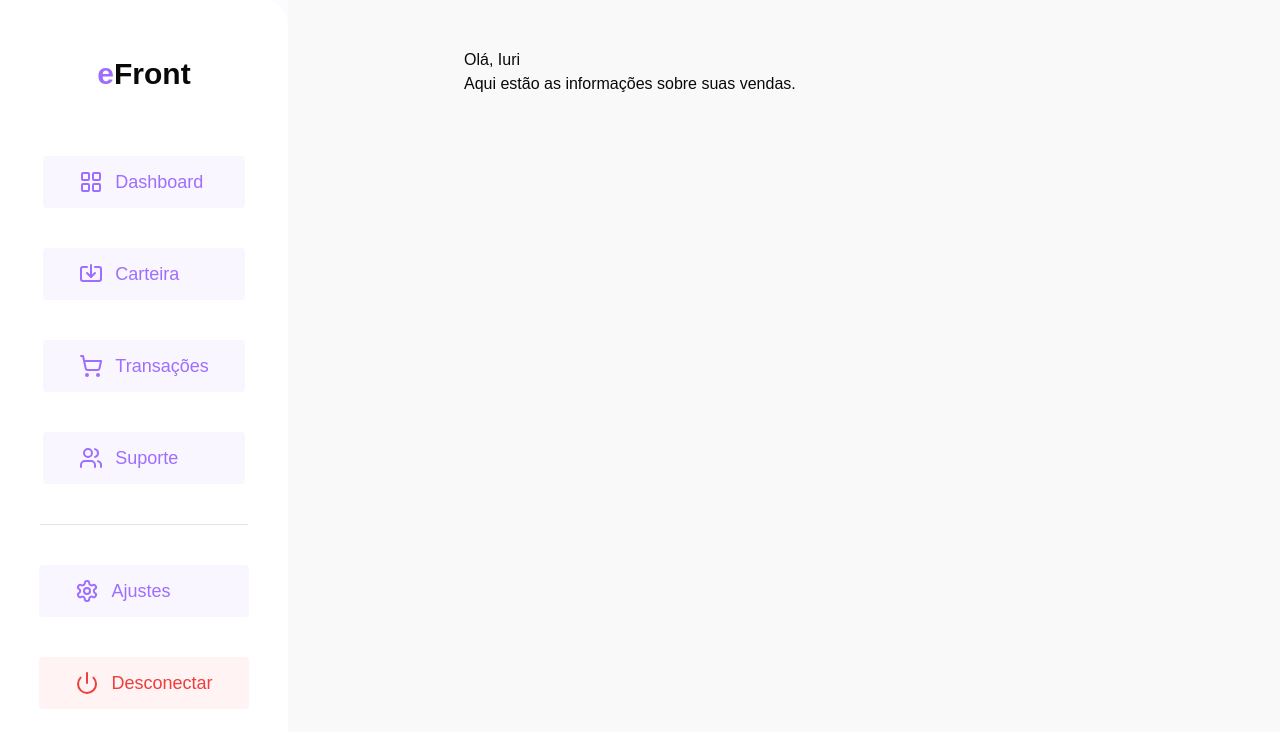
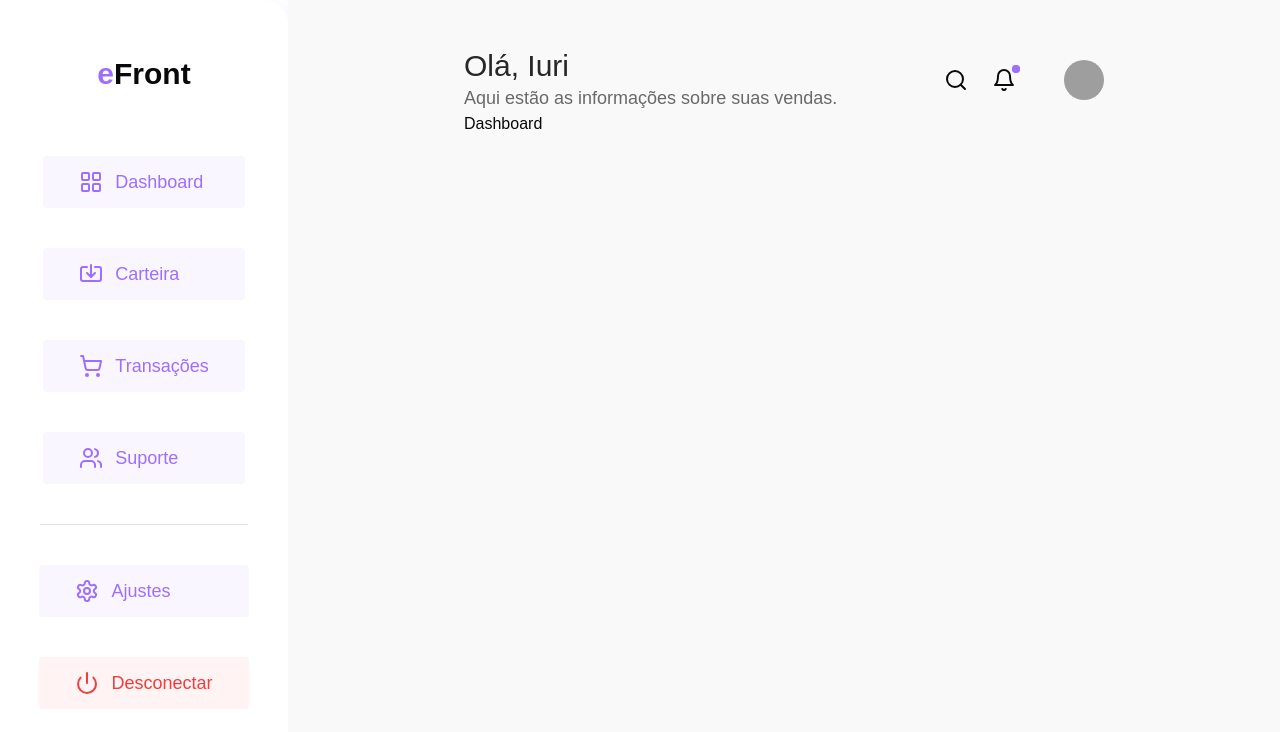
Before and after one commit to LucasVitorVD/dashboard, a React (Vite) app: page / in a window 1280 px wide. Shown: the top 732 px of the page. Built offline with nearby package versions, Linux system fonts and the light colour scheme; grey boxes are pictures that could not be loaded.

Commit message:
style: add header styles at both headers and fixing the breakpoints

```diff
--- a/src/App.tsx
+++ b/src/App.tsx
@@ -9,15 +9,15 @@ const App = () => {
 
   return (
     <div className="flex min-h-screen font-poppins relative">
-      <aside className={`flex flex-col items-center bg-darkScale-dark40 z-10 absolute h-screen w-72 shadow-3xl rounded-r-3xl transition-all ease-in-out duration-500 md:z-auto md:static md:visible ${open === false ? "invisible left-[-490px]" : "visible left-0"}`}>
+      <aside className={`flex flex-col items-center bg-darkScale-dark40 z-10 absolute h-screen w-72 shadow-3xl rounded-r-3xl transition-all ease-in-out duration-500 lg:z-auto lg:static lg:visible ${open === false ? "invisible left-[-490px]" : "visible left-0"}`}>
         <X
-          size={24}
-          className="text-colorSystem-support04 my-8 mx-4 md:hidden self-start"
+          size={30}
+          className="text-colorSystem-support04 my-8 mx-4 self-start lg:hidden"
           onClick={() => setIsOpen(false)}
         />
 
-        <h1 className="text-3xl font-semibold mb-16 md:mt-14">
-          <strong className="text-brandColor">e</strong>Front
+        <h1 className="text-3xl font-semibold mb-16 lg:mt-14">
+          <strong className="text-colorSystem-brandColor">e</strong>Front
         </h1>
 
         <div className="space-y-10">
@@ -54,11 +54,11 @@ const App = () => {
           />
         </div>
       </aside>
-      <main className={`bg-darkScale-dark30 flex flex-col flex-1 transition-all ease-in-out ${open ? "blur-sm" : "filter-none"} md:filter-none`}>
-        <header className="flex items-center justify-between p-7 md:hidden">
+      <main className={`bg-darkScale-dark30 flex flex-col flex-1 transition-all ease-in-out ${open ? "blur-sm" : "filter-none"} lg:filter-none`}>
+        <header className="flex items-center justify-between p-7 lg:hidden">
           <Menu
             size={24}
-            className="text-brandColor md:hidden"
+            className="text-colorSystem-brandColor lg:hidden"
             onClick={() => setIsOpen(true)}
           />
 
@@ -66,8 +66,8 @@ const App = () => {
             <Search size={24} />
             <div className="relative">
               <span className="absolute flex h-2 w-2">
-                <span className="animate-ping absolute inline-flex h-full w-full rounded-full bg-brandColor opacity-75 left-5 top-[-3px]"></span>
-                <span className="relative inline-flex rounded-full h-2 w-2 bg-brandColor left-5 top-[-3px]"></span>
+                <span className="animate-ping absolute inline-flex h-full w-full rounded-full bg-colorSystem-brandColor opacity-75 left-5 top-[-3px]"></span>
+                <span className="relative inline-flex rounded-full h-2 w-2 bg-colorSystem-brandColor left-5 top-[-3px]"></span>
               </span>
               <Bell size={24} />
             </div>
@@ -77,12 +77,32 @@ const App = () => {
             </Avatar>
           </div>
         </header>
-        <section className="flex-1 px-6 py-8 md:px-44 md:py-12">
-          <h1>Olá, Iuri</h1>
-          <p>Aqui estão as informações sobre suas vendas.</p>
+        <section className="flex-1 px-6 py-8 lg:px-44 lg:py-12">
+          <div className="flex justify-between">
+            <div>
+              <h1 className="text-3xl text-colorSystem-dark10">Olá, Iuri</h1>
+              <p className="text-lg text-colorSystem-gray10">Aqui estão as informações sobre suas vendas.</p>
+            </div>
+            <div className="hidden lg:flex lg:items-center lg:gap-6">
+              <Search size={24} />
+              <div className="relative">
+                <span className="absolute flex h-2 w-2">
+                  <span className="animate-ping absolute inline-flex h-full w-full rounded-full bg-colorSystem-brandColor opacity-75 left-5 top-[-3px]"></span>
+                  <span className="relative inline-flex rounded-full h-2 w-2 bg-colorSystem-brandColor left-5 top-[-3px]"></span>
+                </span>
+                <Bell size={24} />
+              </div>
+              <Avatar className="ml-6">
+                <AvatarImage src="https://github.com/shadcn.png" />
+                <AvatarFallback>CN</AvatarFallback>
+              </Avatar>
+            </div>
+          </div>
 
           {/* grid dashboard */}
-          <div></div>
+          <div>
+            <h1>Dashboard</h1>
+          </div>
 
           {/* history Table */}
           <div></div>
--- a/src/components/MenuItem.tsx
+++ b/src/components/MenuItem.tsx
@@ -9,9 +9,9 @@ type MenuItemProps = {
 const MenuItem = ({ icon: Icon, text, isDanger }: MenuItemProps) => {
   return (
     <div
-      className={`flex items-center gap-3 py-3 px-9 hover:cursor-pointer rounded-sm ${isDanger ? "bg-lightRed" : "bg-lightPurple"}`}>
-      <Icon size={24} className={isDanger ? "text-colorSystem-support04" : "text-brandColor"} />
-      <p className={`text-lg ${isDanger ? "text-colorSystem-support04" : "text-brandColor"}`}>{text}</p>
+      className={`flex items-center gap-3 py-3 px-9 hover:cursor-pointer rounded-sm ${isDanger ? "bg-colorSystem-lightRed" : "bg-colorSystem-lightPurple"}`}>
+      <Icon size={24} className={isDanger ? "text-colorSystem-support04" : "text-colorSystem-brandColor"} />
+      <p className={`text-lg ${isDanger ? "text-colorSystem-support04" : "text-colorSystem-brandColor"}`}>{text}</p>
     </div>
   )
 }
--- a/tailwind.config.js
+++ b/tailwind.config.js
@@ -53,9 +53,6 @@ module.exports = {
           DEFAULT: "hsl(var(--card))",
           foreground: "hsl(var(--card-foreground))",
         },
-        brandColor: "#9E6EFE",
-        lightPurple: "rgba(158, 110, 254, 0.06)",
-        lightRed: "rgba(240, 61, 61, 0.06)",
         darkScale: {
           dark10: "#2D3748",
           dark20: "#718096",
@@ -68,6 +65,11 @@ module.exports = {
           support03: "#FFCE52",
           support04: "#F03D3D",
           support05: "#E0EDE0",
+          brandColor: "#9E6EFE",
+          lightPurple: "rgba(158, 110, 254, 0.06)",
+          lightRed: "rgba(240, 61, 61, 0.06)",
+          dark10: "#272727",
+          gray10: "#6A6969"
         }
       },
       boxShadow: {
```
Also changed, not shown: src/App.css (deleted).
